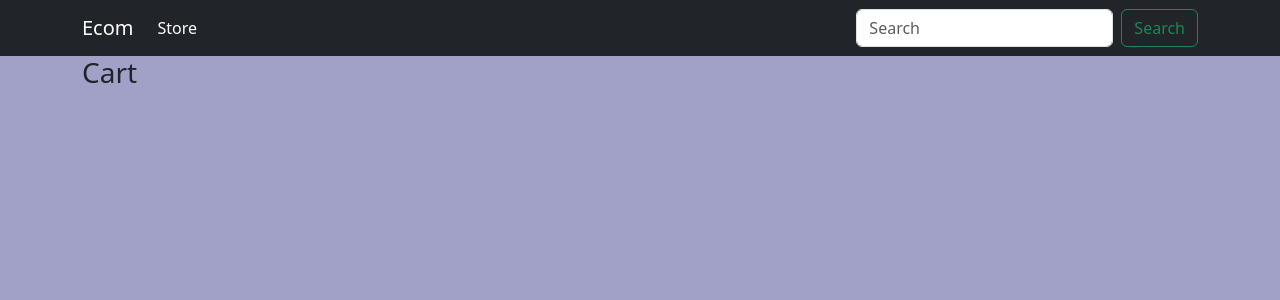
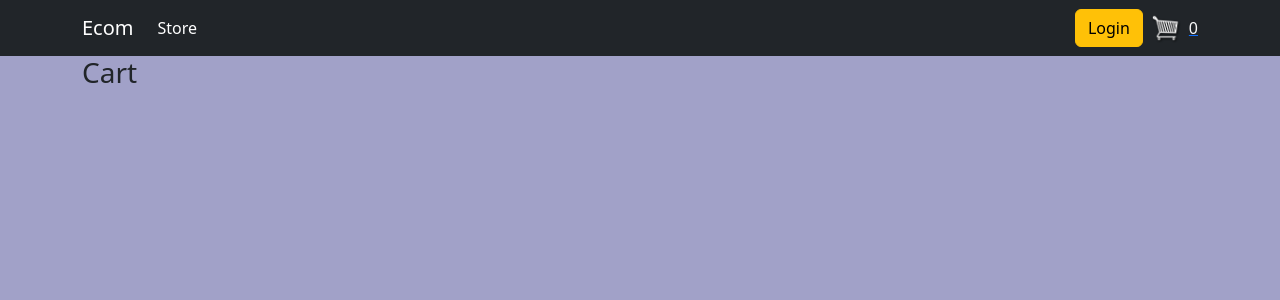
Before and after one commit to TamimurRahman/GUB_EDGE_Program_ecommerce_project, a Django app: page /cart/ in a window 1280 px wide. Shown: the top 300 px of the page. Run offline with Django 5.2, Linux system fonts and the light colour scheme.

Commit message:
fixed the image on the navbar

```diff
--- a/ecommerce/store/templates/store/main.html
+++ b/ecommerce/store/templates/store/main.html
@@ -12,24 +12,29 @@
 		<nav class="navbar navbar-expand-lg navbar-dark bg-dark">
 			<div class="container">
 				<a class="navbar-brand" href="{% url 'store' %}">Ecom</a>
-				<button class="navbar-toggler" type="button" data-bs-toggle="collapse" data-bs-target="#navbarNav" aria-controls="navbarNav" aria-expanded="false" aria-label="Toggle navigation">
+				<button class="navbar-toggler" type="button" data-bs-toggle="collapse" data-bs-target="#navbarSupportedContent" aria-controls="navbarSupportedContent" aria-expanded="false" aria-label="Toggle navigation">
 					<span class="navbar-toggler-icon"></span>
 				</button>
 
-				<div class="collapse navbar-collapse" id="navbarNav">
-					<ul class="navbar-nav">
+				<div class="collapse navbar-collapse" id="navbarSupportedContent">
+					<ul class="navbar-nav me-auto">
 						<li class="nav-item">
 							<a class="nav-link active" href="{% url 'store' %}">Store</a>
 						</li>
 					</ul>
 
-					<form class="d-flex ms-auto">
-						<input class="form-control me-2" type="search" placeholder="Search" aria-label="Search">
-						<button class="btn btn-outline-success" type="submit">Search</button>
-					</form>
+					<div class="d-flex align-items-center">
+						<a href="#" class="btn btn-warning me-2">Login</a>
+
+						<a href="{% url 'cart' %}" class="d-flex align-items-center">
+							<img id="cart-icon" src="{% static 'images/cart.png' %}" alt="Cart" style="width: 30px; height: 30px;">
+							<p id="cart-total" class="ms-2 mb-0 text-light">0</p>
+						</a>
+					</div>
 				</div>
 			</div>
 		</nav>
+
 
 		<div class = 'container'>
 			{%block content%}
```
